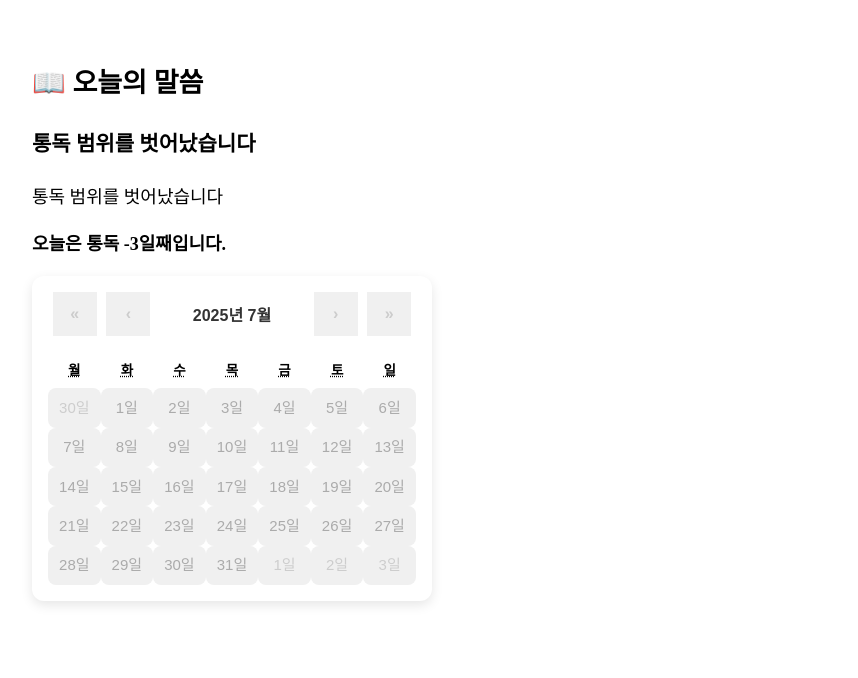
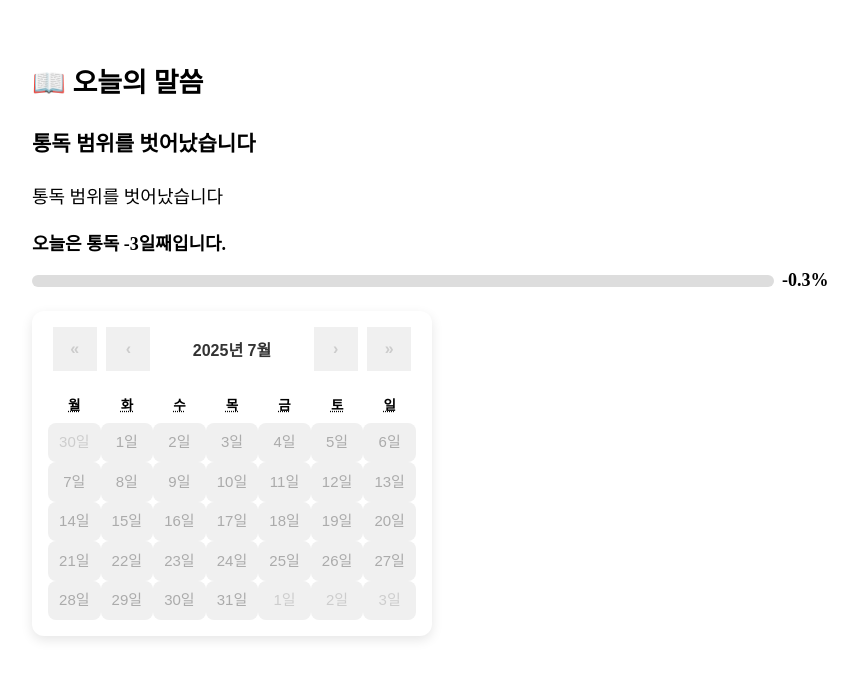
Before and after one commit to Ghoonie/bible-read, a React (Create React App) app: page / in a window 1280 px wide. Shown: the top 678 px of the page, without its empty margins (208-1066 px from the left). Built offline with nearby package versions, Linux system fonts and the light colour scheme.

Commit message:
Final distribution Last

```diff
--- a/src/App.js
+++ b/src/App.js
@@ -10,6 +10,8 @@ function App() {
   const [url, setUrl] = useState('');
   const [label, setLabel] = useState('');
   const [dayNumber, setDayNumber] = useState(0);
+  const [progress, setProgress] = useState(0);
+  const totalChapters = books.reduce((sum, book) => sum + book.chapters.length, 0);
 
 
   useEffect(() => {
@@ -20,6 +22,10 @@ function App() {
 
     const diffDays = Math.floor((selDate - sDate) / (1000 * 60 * 60 * 24));
     setDayNumber(diffDays + 1);
+
+    const readChapters = Math.min(diffDays + 1, totalChapters);
+    const percent = (readChapters / totalChapters) * 100;
+    setProgress(percent);
 
     let count = diffDays;
     for (let book of books) {
@@ -51,9 +57,21 @@ function App() {
         <p>{label}</p>
       )}
 
-      <p style={{ marginTop: '1rem', fontWeight: 'bold' }}>
-        오늘은 통독 <strong>{dayNumber}</strong>일째입니다.
-      </p>
+      <div style={{ marginTop: '1rem', fontWeight: 'bold' }}>
+  오늘은 통독 <strong>{dayNumber}</strong>일째입니다.
+  <div style={{ marginTop: '0.5rem', display: 'flex', alignItems: 'center', gap: '0.5rem' }}>
+    <div style={{ flexGrow: 1, height: '12px', backgroundColor: '#ddd', borderRadius: '6px' }}>
+      <div style={{
+        height: '100%',
+        width: `${progress}%`,
+        backgroundColor: '#4caf50',
+        borderRadius: '6px',
+        transition: 'width 0.4s ease'
+      }}></div>
+    </div>
+    <span style={{ minWidth: '50px' }}>{progress.toFixed(1)}%</span>
+  </div>
+</div>
       <Calendar
         onChange={setSelectedDate}
         value={selectedDate}
```
